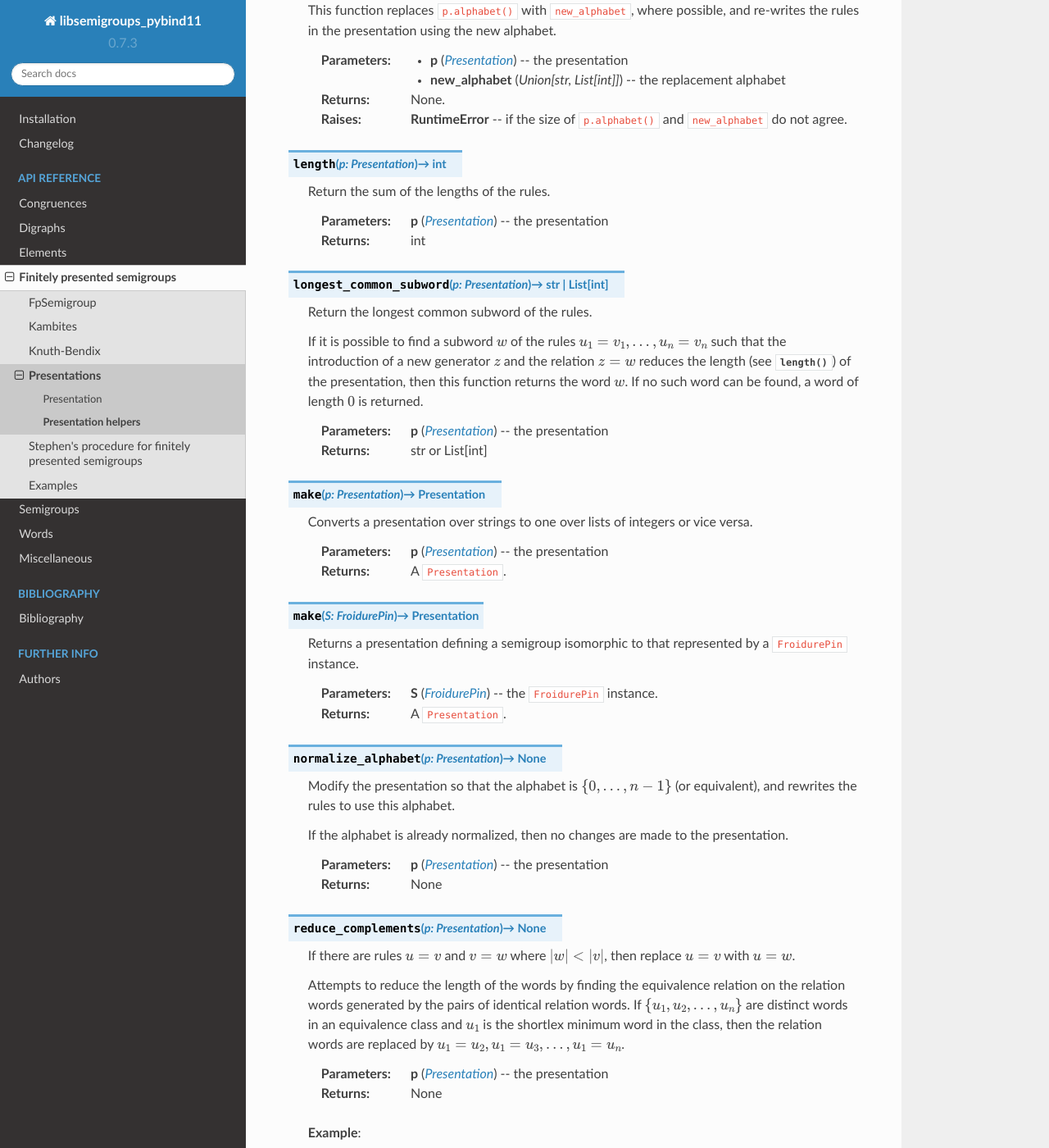
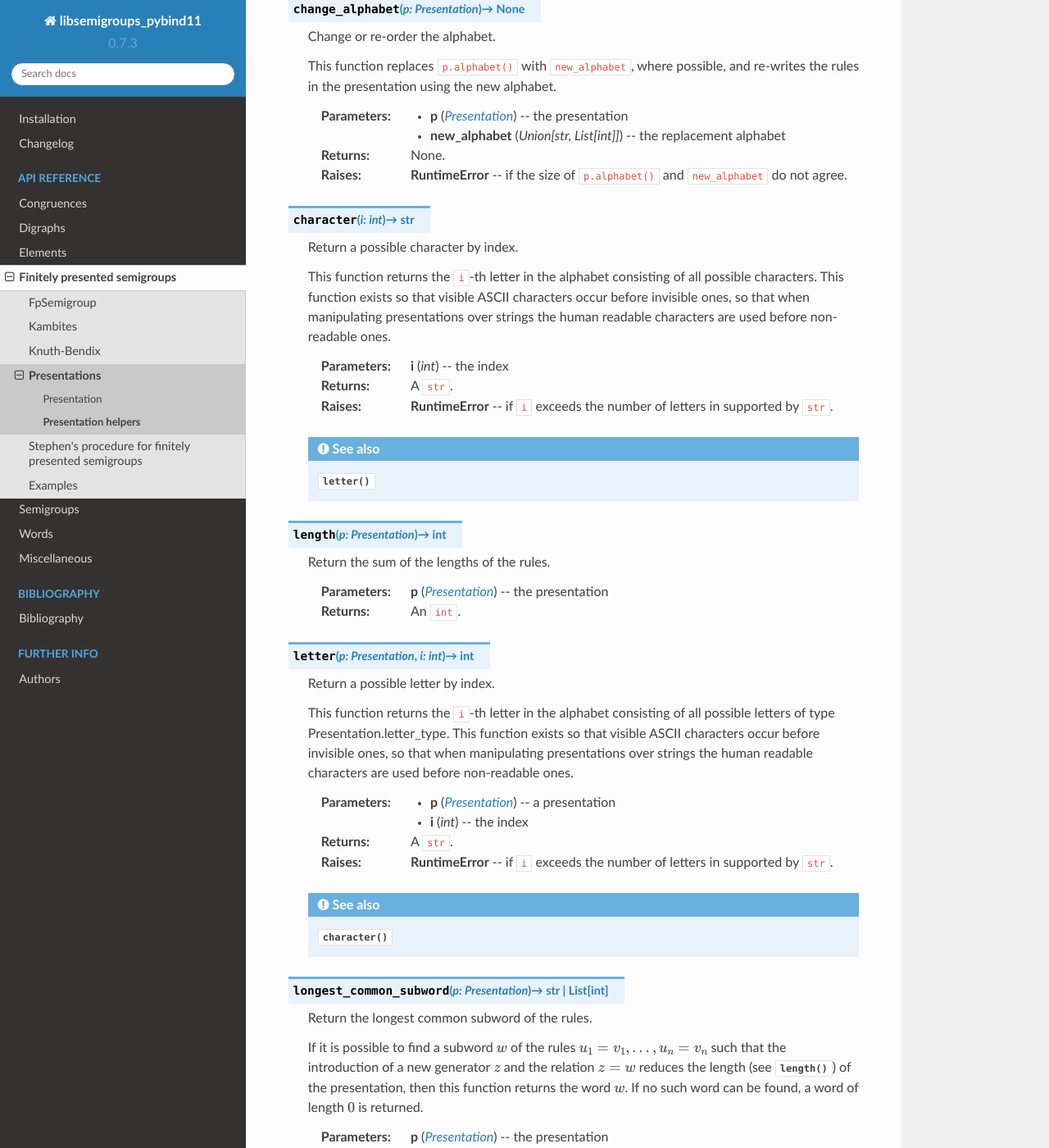
Before and after one commit to libsemigroups/libsemigroups_pybind11, a Sphinx documentation site: the page built from docs/source/presentations/present-helpers.rst, in a window 1280 px wide and 1400 px high, scrolled down 3816 px. Shown: the whole window at 82% size. Built offline with Sphinx 7.4.7 and the Read the Docs theme 2.0.0, drawn with Linux system fonts in a browser that asks for light colours; pages that are not in the unit, such as notebooks, are missing from menus; some of the changed text lies outside the part shown.

Commit message:
present: add support for character and letter

```diff
--- a/docs/source/presentations/present-helpers.rst
+++ b/docs/source/presentations/present-helpers.rst
@@ -3,6 +3,7 @@
    Distributed under the terms of the GPL license version 3.
 
    The full license is in the file LICENSE, distributed with this software.
+
 
 Presentation helpers
 ====================
@@ -45,7 +44,13 @@ Contents
    * - :py:func:`change_alphabet`
      - Change or re-order the alphabet.
 
+   * - :py:func:`character`
+     - Return a possible character by index.
+
    * - :py:func:`length`
+     - Return the sum of the lengths of the rules.
+
+   * - :py:func:`letter`
      - Return the sum of the lengths of the rules.
 
    * - :py:func:`longest_common_subword`
@@ -275,6 +280,26 @@ Full API
      if the size of ``p.alphabet()`` and ``new_alphabet`` do not agree.
 
 
+.. py:function:: character(i: int) -> str
+
+   Return a possible character by index.
+
+   This function returns the ``i``-th letter in the alphabet consisting of all
+   possible characters. This function exists so that visible ASCII characters
+   occur before invisible ones, so that when manipulating presentations over
+   strings the human readable characters are used before non-readable
+   ones.
+
+   :param i: the index
+   :type i: int
+   :returns: A ``str``.
+
+   :raises RuntimeError:
+     if ``i`` exceeds the number of letters in supported by ``str``.
+
+   .. seealso:: :py:func:`letter`
+
+
 .. py:function:: length(p: Presentation) -> int
 
    Return the sum of the lengths of the rules.
@@ -282,7 +307,30 @@ Full API
    :param p: the presentation
    :type p: Presentation
 
-   :returns: int
+   :returns: An ``int``.
+
+
+.. py:function:: letter(p: Presentation, i: int) -> int
+
+    Return a possible letter by index.
+
+    This function returns the ``i``-th letter in the alphabet consisting of
+    all possible letters of type Presentation.letter_type. This function exists
+    so that visible ASCII characters occur before invisible ones, so that when
+    manipulating presentations over strings the human readable characters are
+    used before non-readable ones.
+
+    :param p: a presentation
+    :type p: Presentation
+    :param i: the index
+    :type i: int
+
+    :returns: A ``str``.
+
+    :raises RuntimeError:
+      if ``i`` exceeds the number of letters in supported by ``str``.
+
+    .. seealso:: :py:func:`character`
 
 
 .. py:function:: longest_common_subword(p: Presentation) -> Union[str, List[int]]
```
Also changed, not shown: other parts of docs/source/presentations/present-helpers.rst (+0 -2 lines), 3 other files.
